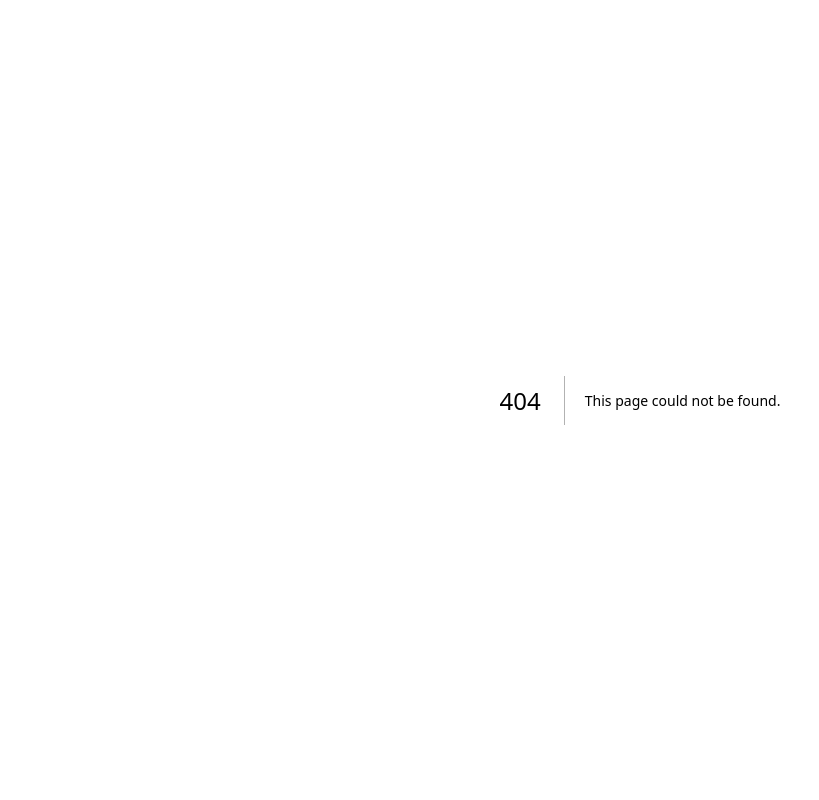
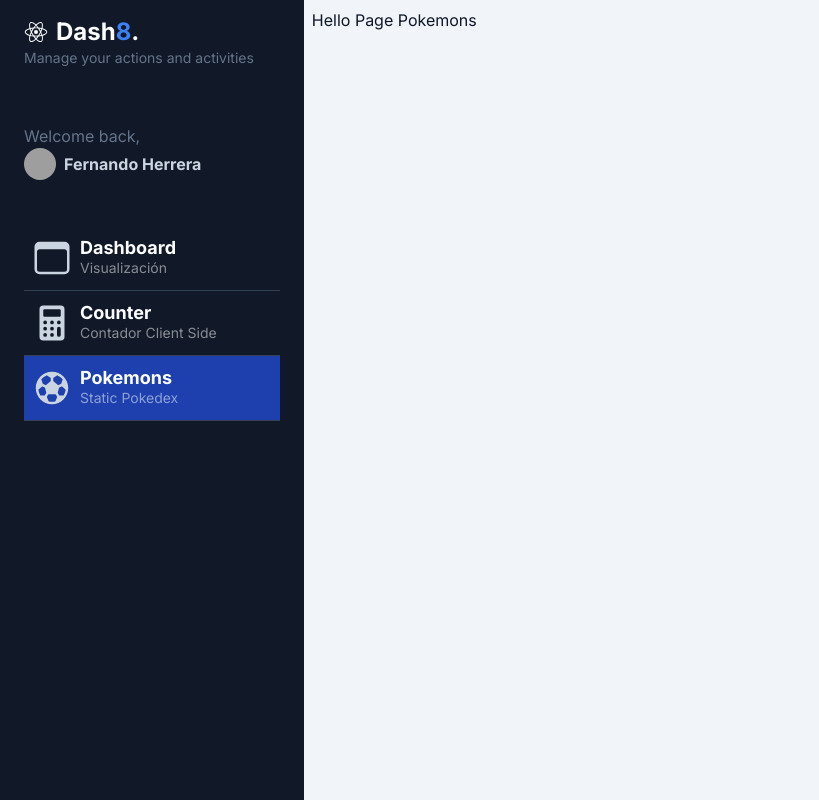
Before and after one commit to Ralexs0096/nextjs-basic-project, a Next.js app: page /dashboard/pokemons in a window 1280 px wide. Before the commit this address had no page. Shown: the whole page, without its empty margins (0-819 px from the left). Built offline with nearby package versions, Linux system fonts and the light colour scheme; grey boxes are pictures that could not be loaded.

Commit message:
Add a new page for pokemons

```diff
--- a/src/app/components/Sidebar.tsx
+++ b/src/app/components/Sidebar.tsx
@@ -1,5 +1,5 @@
 import Image from 'next/image';
-import { IoBrowsersOutline, IoCalculator, IoLogoReact } from 'react-icons/io5';
+import { IoBrowsersOutline, IoCalculator, IoFootball, IoLogoReact } from 'react-icons/io5';
 import { SidebarMenuItem } from './SidebarMenuItem';
 
 
@@ -15,6 +15,12 @@ const menuItems = [
     icon: <IoCalculator size={40} />,
     title: 'Counter',
     subTitle: 'Contador Client Side'
+  },
+  {
+    path: '/dashboard/pokemons',
+    icon: <IoFootball size={40} />,
+    title: 'Pokemons',
+    subTitle: 'Static Pokedex'
   },
 ]
 
--- /dev/null
+++ b/src/app/dashboard/pokemons/page.tsx
@@ -0,0 +1,8 @@
+
+export default function PokemonsPage() {
+  return (
+    <div>
+      <h1>Hello Page Pokemons</h1>
+    </div>
+  );
+}
--- a/src/app/shopping-cart/components/CartCounter.tsx
+++ b/src/app/shopping-cart/components/CartCounter.tsx
@@ -1,12 +1,9 @@
 'use client';
-
 import { useState } from 'react';
 
 interface Props {
   value?: number;
 }
-
-
 
 export const CartCounter = ({  value = 0 }: Props) => {
 
```
